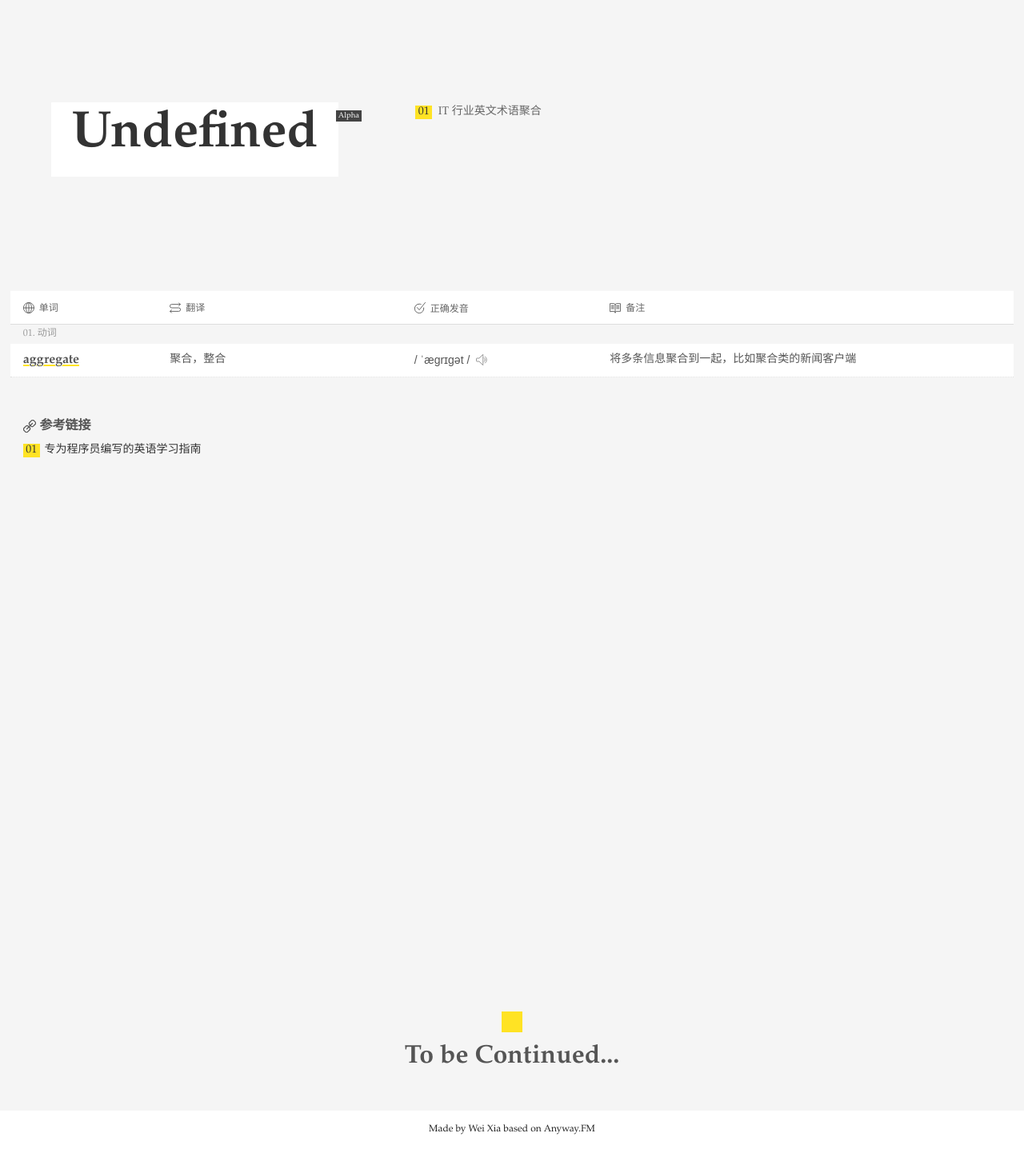
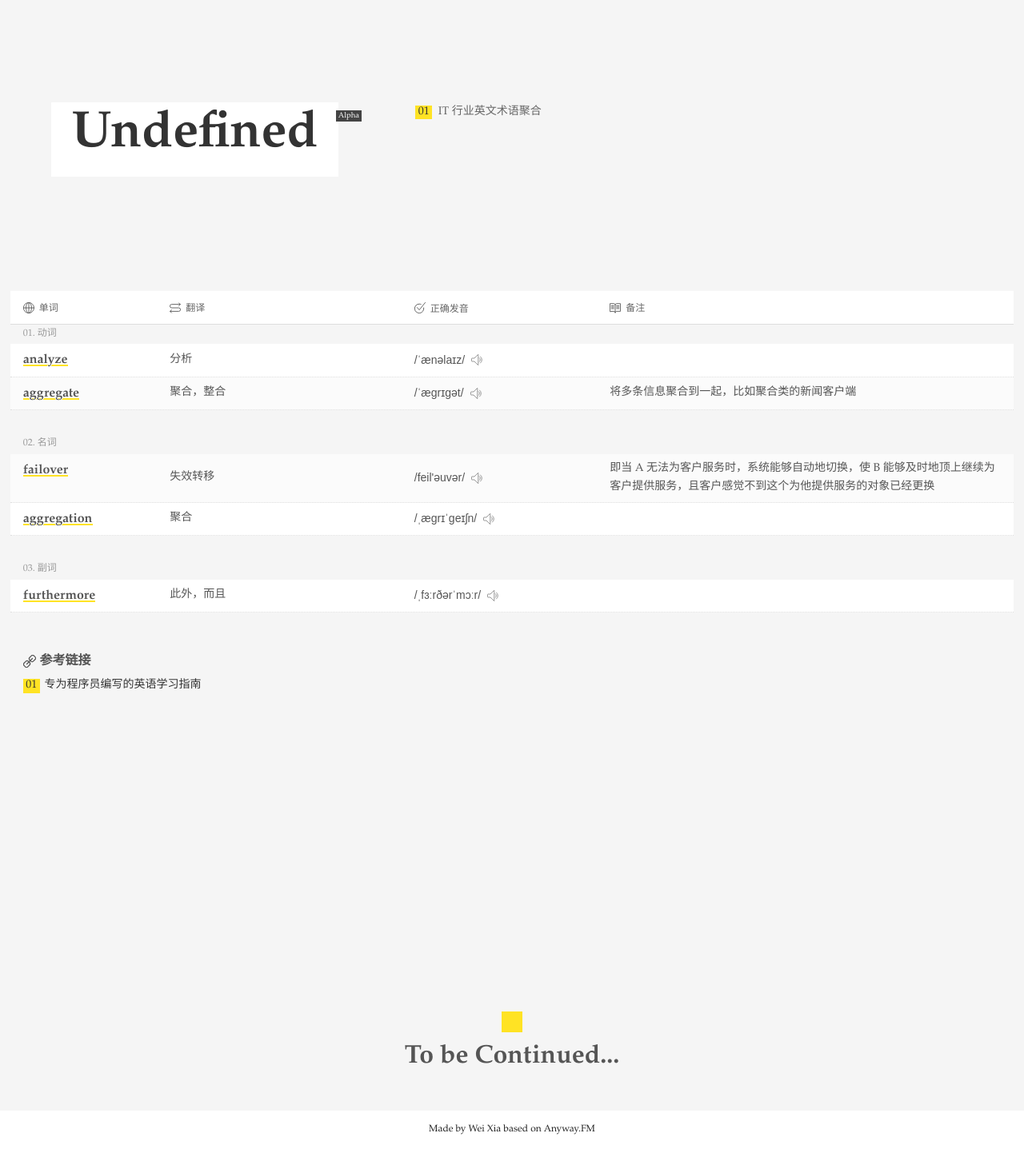
Before and after one commit to Wei-Xia/most-frequent-technology-english-words, a Jekyll site: the page built from index.html, in a window 1280 px wide. Shown: the whole page at 80% size. Built offline with Jekyll 4.4.1, drawn with Linux system fonts in a browser that asks for light colours.

Commit message:
update word list

```diff
--- /dev/null
+++ b/_posts/2020-01-01-aggregation.md
@@ -0,0 +1,7 @@
+---
+word: aggregation
+meaning: 聚合
+correct: /ˌæɡrɪˈɡeɪʃn/
+note:
+category: 名词
+---
--- /dev/null
+++ b/_posts/2020-01-01-analyze.md
@@ -0,0 +1,7 @@
+---
+word: analyze
+meaning: 分析
+correct: /ˈænəlaɪz/
+note:
+category: 动词
+---
--- /dev/null
+++ b/_posts/2020-01-01-failover.md
@@ -0,0 +1,7 @@
+---
+word: failover
+meaning: 失效转移
+correct: /feil'əuvər/
+note: 即当 A 无法为客户服务时，系统能够自动地切换，使 B 能够及时地顶上继续为客户提供服务，且客户感觉不到这个为他提供服务的对象已经更换
+category: 名词
+---
--- /dev/null
+++ b/_posts/2020-01-01-furthermore.md
@@ -0,0 +1,7 @@
+---
+word: furthermore
+meaning: 此外，而且
+correct: /ˌfɜːrðərˈmɔːr/
+note:
+category: 副词
+---
```
Also changed, not shown: _posts/2020-01-01-aggregate.md (renamed from _posts/2020-06-01-aggregate.md, +1 -1 lines).
